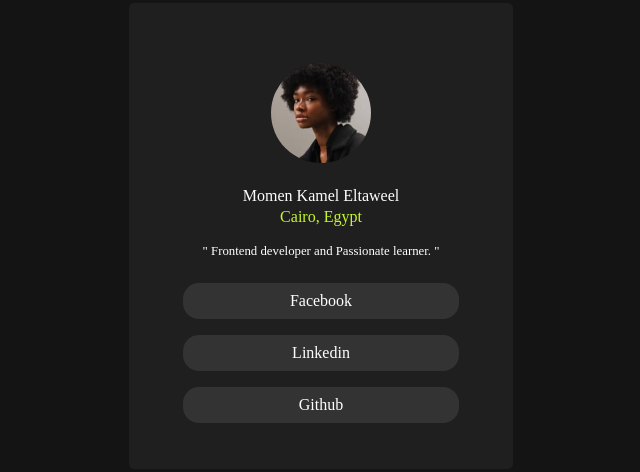
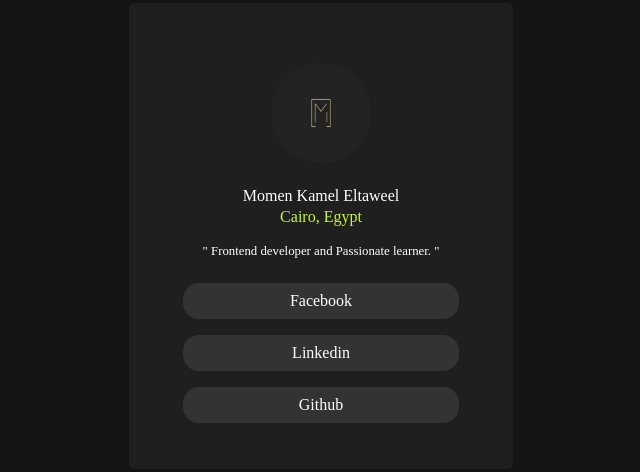
Before and after one commit to momenkamel/links, a plain HTML site: page index.html in a window 1280 px wide. Shown: the part 164-636 px from the top of the page, without its empty margins (319-959 px from the left). Drawn offline with Linux system fonts and the light colour scheme.

Commit message:
Update index.html

```diff
--- a/index.html
+++ b/index.html
@@ -9,7 +9,7 @@
 <body>
     <div class="mainContainer">
         <div class="topPart">
-            <img src="avatar-jessica.jpeg" alt="photo of momen kamel">
+            <img src="img.jpg" alt="logo">
             <h1>Momen Kamel Eltaweel</h1>
             <p class="location">Cairo, Egypt</p>
             <p class="about">" Frontend developer and Passionate learner. "</p>
```
